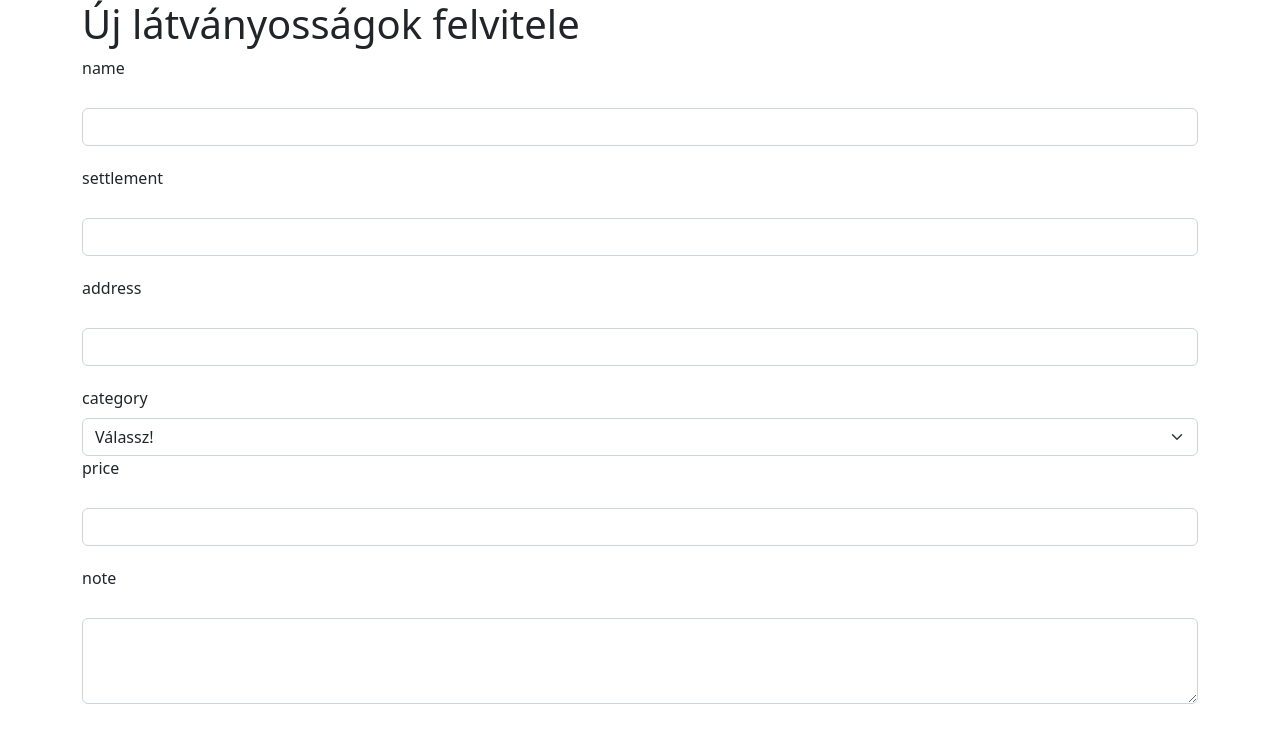
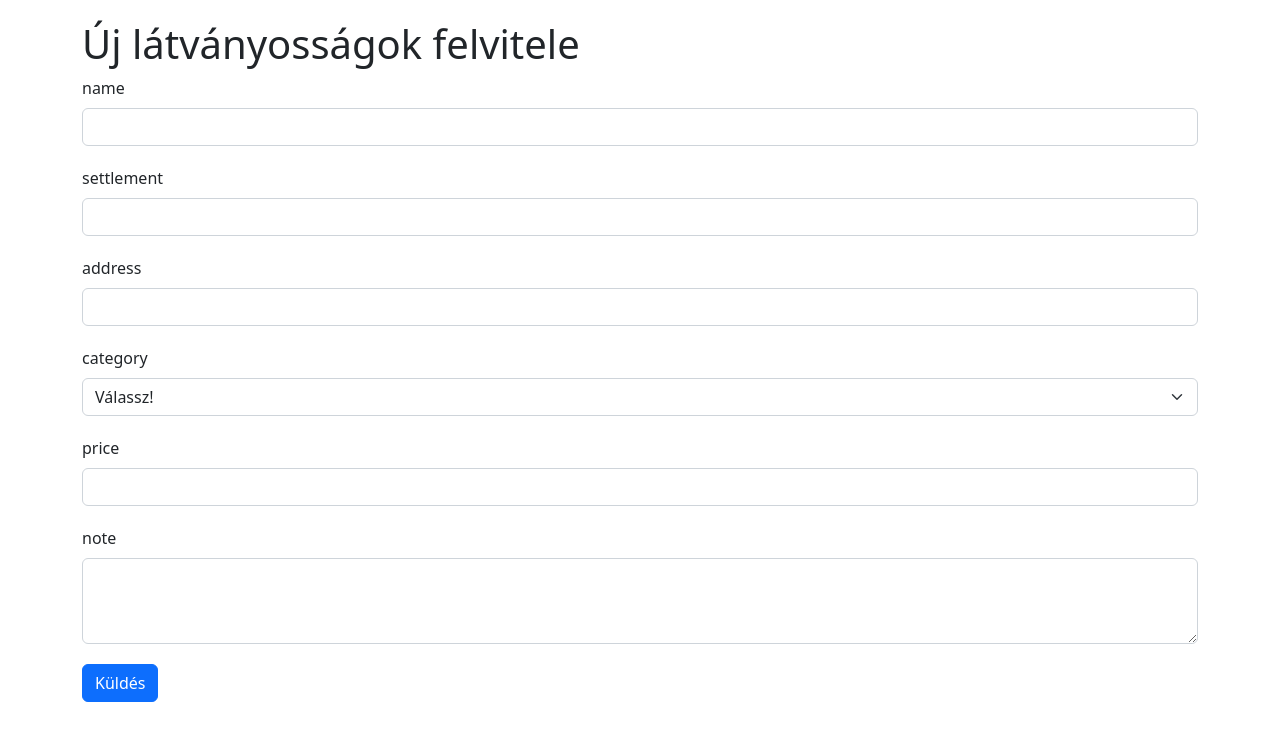
Before and after one commit to 1Snake001/tourist-information, a React (Create React App) app: page /attraction/new in a window 1280 px wide. Shown: the top 742 px of the page. Built offline with nearby package versions, Linux system fonts and the light colour scheme.

Commit message:
form validation was implemented

```diff
--- a/src/App.scss
+++ b/src/App.scss
@@ -5,8 +5,8 @@
   margin-right: 5px;
   margin-bottom: 5px;
 }
-.form-control{
-  margin: 20px 0 20px 0;
+.form-control, .form-select{
+  margin: 0 0 20px 0;
 }
 .settlement-label, .post{
   margin-top: 20px;
@@ -15,3 +15,9 @@
 .btn-primary{
   margin-right: 5px;
 }
+.danger{
+  border: 1px red solid;
+}
+.title{
+  margin-top: 20px;
+}
--- a/src/components/AttracionsForm.js
+++ b/src/components/AttracionsForm.js
@@ -1,27 +1,94 @@
-import { useState, useRef } from "react";
+import { useState } from "react";
 /* import AttractionService from "../services/services"; */
 import Input from "./Input";
-import React from 'react'
-
+import React from "react";
 
 const AttracionsForm = () => {
-
-const [inputValue, setInputValue ] = useState({
+  const [inputValue, setInputValue] = useState({
     name: "",
     settlement: "",
     address: "",
     category: "",
     price: "",
     note: "",
-  })
+  });
 
-function inputHandleChange(event){
-    setInputValue({...inputValue,
-        [event.target.name]:event.target.value
-    })
-}
+  const [errorMessages, setErrorMessages] = useState({
+    name: "",
+    settlement: "",
+    address: "",
+    category: "",
+    price: "",
+    note: "",
+  });
 
-const categoryOptions = [
+  const texForErrorMessages = {
+    smallerThanNull: "Nem lehet kisebb, mint 0 !",
+    required: "Hiányzó érték !",
+    moreThan100: "Nem lehet több, mint 100 karakter !",
+  };
+
+  let validators = {
+    name: {
+      required: isNotEmpty,
+    },
+    settlement: {
+      required: isNotEmpty,
+    },
+    address: {
+      required: isNotEmpty,
+    },
+    category: {
+      required: isNotEmpty,
+    },
+    price: {
+      required: isNotEmpty,
+      smallerThanNull: isNotNegativ,
+    },
+    note: {
+      moreThan100: isNotLengthLessThan1000,
+    },
+  };
+
+  async function validator(name, value) {
+    let validator = validators[name];
+
+    setErrorMessages((previousErrors) => ({
+      ...previousErrors,
+      [name]: "",
+    }));
+
+    for (let v in validator) {
+      if (validator[v](value)) {
+        setErrorMessages((prevErr) => ({
+          ...prevErr,
+          [name]: texForErrorMessages[v],
+        }));
+      }
+    }
+  }
+
+  function onBlurHandler(event) {
+    validator(event.target.name, event.target.value);
+  }
+
+  function isNotEmpty(value) {
+    return value === "";
+  }
+
+  function isNotLengthLessThan1000(value) {
+    return value.length > 100;
+  }
+
+  function isNotNegativ(value) {
+    return value < 0;
+  }
+
+  function inputHandleChange(event) {
+    setInputValue({ ...inputValue, [event.target.name]: event.target.value });
+  }
+
+  const categoryOptions = [
     {
       value: "",
       text: "Válassz!",
@@ -39,16 +106,83 @@ const categoryOptions = [
       text: "építmény",
     },
   ];
+
+  let isFormValid = Object.values(errorMessages).every((v) => v === "");
+
+  async function submitHandler(event) {
+    event.preventDefault();
+
+    for (let k in inputValue) {
+      validator(k, inputValue[k]);
+    }
+
+    if (isFormValid === true) {
+
+      setInputValue({
+        name: "",
+        settlement: "",
+        address: "",
+        category: "",
+        price: "",
+        note: "",
+      });
+    }
+  }
+
   return (
-    <form>
-        <Input name="name" onChange={inputHandleChange} type="text" inputValue={inputValue}/>
-        <Input name="settlement" onChange={inputHandleChange} type="text" inputValue={inputValue}/>
-        <Input name="address" onChange={inputHandleChange} type="text" inputValue={inputValue}/>
-        <Input name="category" onChange={inputHandleChange} type="select" options={categoryOptions} inputValue={inputValue}/>
-        <Input name="price" onChange={inputHandleChange} type="text" inputValue={inputValue}/>
-        <Input name="note" onChange={inputHandleChange} type="textarea" inputValue={inputValue}/>
+    <form onSubmit={submitHandler}>
+      <Input
+        name="name"
+        errorMessages={errorMessages}
+        onBlur={onBlurHandler}
+        onChange={inputHandleChange}
+        type="text"
+        inputValue={inputValue}
+      />
+      <Input
+        name="settlement"
+        errorMessages={errorMessages}
+        onBlur={onBlurHandler}
+        onChange={inputHandleChange}
+        type="text"
+        inputValue={inputValue}
+      />
+      <Input
+        name="address"
+        errorMessages={errorMessages}
+        onBlur={onBlurHandler}
+        onChange={inputHandleChange}
+        type="text"
+        inputValue={inputValue}
+      />
+      <Input
+        name="category"
+        errorMessages={errorMessages}
+        onBlur={onBlurHandler}
+        onChange={inputHandleChange}
+        type="select"
+        options={categoryOptions}
+        inputValue={inputValue}
+      />
+      <Input
+        name="price"
+        errorMessages={errorMessages}
+        onBlur={onBlurHandler}
+        onChange={inputHandleChange}
+        type="text"
+        inputValue={inputValue}
+      />
+      <Input
+        name="note"
+        errorMessages={errorMessages}
+        onBlur={onBlurHandler}
+        onChange={inputHandleChange}
+        type="textarea"
+        inputValue={inputValue}
+      />
+      <button className="btn btn-primary">Küldés</button>
     </form>
-  )
-}
+  );
+};
 
-export default AttracionsForm
+export default AttracionsForm;
--- a/src/components/Attractions.js
+++ b/src/components/Attractions.js
@@ -24,7 +24,7 @@ const Attractions = () => {
     ...new Set(attractions.map((attraction) => attraction.settlement)),
   ];
 
-  console.log(settlementOptions);
+
   const handleSettlementChange = (event) => {
     setFilteredSettlement(event.target.value);
   };
--- a/src/components/Input.js
+++ b/src/components/Input.js
@@ -1,7 +1,7 @@
 import React from "react";
 
-const Input = ({ name, type, onChange, options, inputValue }) => {
-  console.log(inputValue[name]);
+const Input = ({ name, type, onChange, options, inputValue, onBlur, errorMessages}) => {
+
   let inputField;
 
   if (type === "select") {
@@ -9,9 +9,10 @@ const Input = ({ name, type, onChange, options, inputValue }) => {
       <div>
         <select
           value={inputValue[name]}
-          className={"form-select"}
+          className={`form-select ${errorMessages[name]!== '' ? 'danger': ''}`}
           onChange={onChange}
           name={name}
+          onBlur={onBlur}
         >
           {options.map((option) => (
             <option value={option.value} key={option.value}>
@@ -27,29 +28,34 @@ const Input = ({ name, type, onChange, options, inputValue }) => {
         value={inputValue[name]}
         onChange={onChange}
         name={name}
-        className="form-control"
+        className={`form-control ${errorMessages[name]!== '' ? 'danger': ''}`}
         rows="3"
+        onBlur={onBlur}
       />
     );
   } else {
     inputField = (
       <input
         onChange={onChange}
-        className="form-control"
+        className={`form-control ${errorMessages[name]!== '' ? 'danger': ''}`}
         value={inputValue[name]}
         type={type}
         name={name}
         placeholder=""
+        onBlur={onBlur}
       />
     );
   }
 
   return (
     <div>
-      <label htmlFor={name} className="form-label">
+      <label htmlFor={name} className = {`form-label`} >
         {name}
       </label>
       {inputField}
+      <div className="text-danger">
+       {errorMessages[name]}
+      </div>
     </div>
   );
 };
--- a/src/components/NewAttraction.js
+++ b/src/components/NewAttraction.js
@@ -4,7 +4,7 @@ import AttracionsForm from './AttracionsForm';
 const NewAttraction = () => {
   return (
     <section>
-       <h1>Új látványosságok felvitele</h1>
+       <h1 className='title'>Új látványosságok felvitele</h1>
        <AttracionsForm type={"new"} />
     </section>
   )
```
